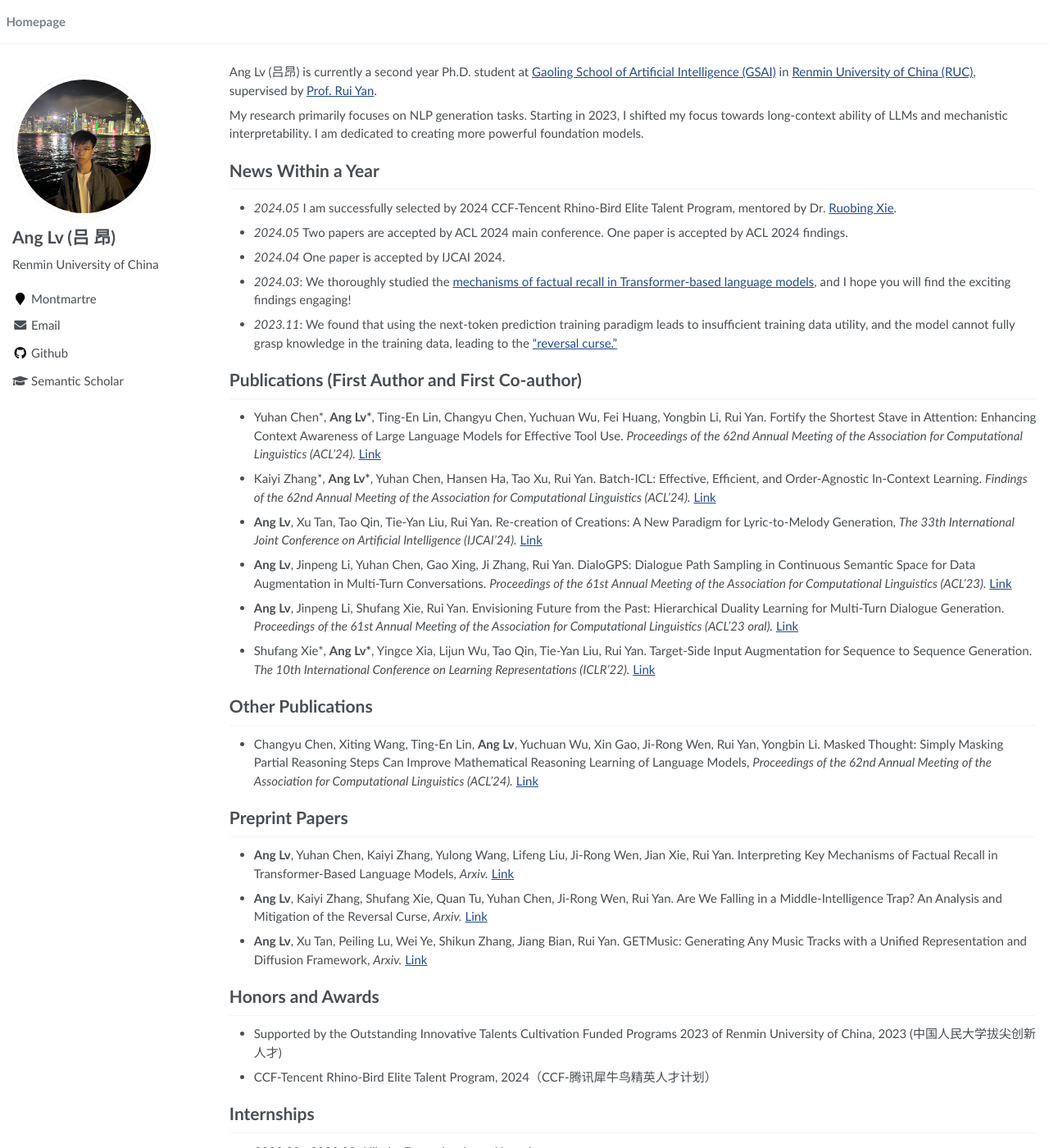
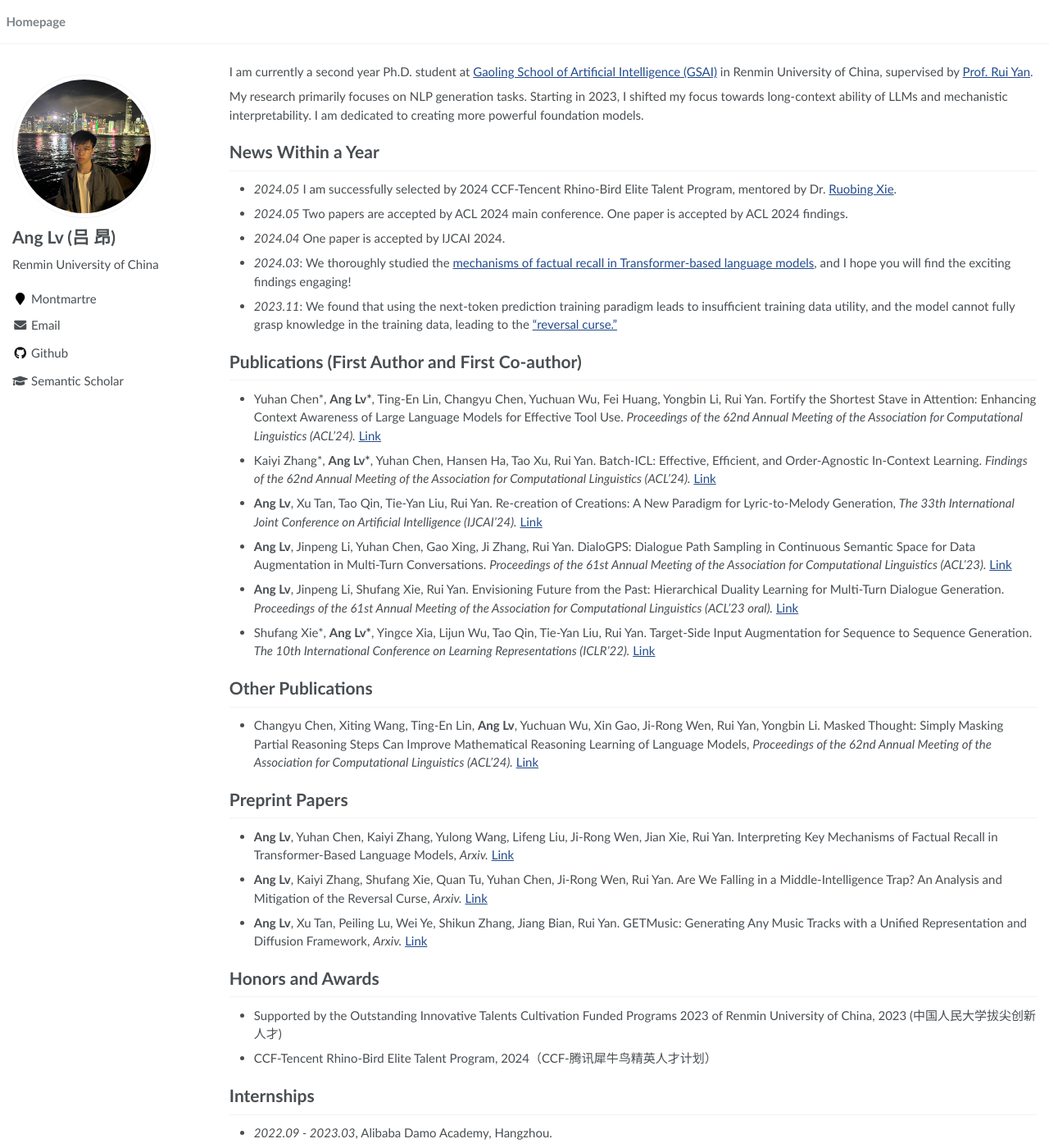
Before and after one commit to trestad/trestad.github.io, a Jekyll site: the page built from _pages/about.md, in a window 1280 px wide and 1400 px high. Shown: the whole window at 82% size. Built offline with Jekyll 4.4.1, drawn with Linux system fonts in a browser that asks for light colours; some of the changed text lies outside the part shown.

Commit message:
Update about.md

```diff
--- a/_pages/about.md
+++ b/_pages/about.md
@@ -10,7 +10,7 @@ redirect_from:
 
 <span class='anchor' id='about-me'></span>
 
-Ang Lv (吕昂) is currently a second year Ph.D. student at [Gaoling School of Artificial Intelligence (GSAI)](http://ai.ruc.edu.cn/english/index.htm) in [Renmin University of China (RUC)](https://en.ruc.edu.cn), supervised by [Prof. Rui Yan](https://scholar.google.com/citations?user=eLw6g-UAAAAJ&hl=en).
+I am currently a second year Ph.D. student at [Gaoling School of Artificial Intelligence (GSAI)](http://ai.ruc.edu.cn/english/index.htm) in Renmin University of China, supervised by [Prof. Rui Yan](https://scholar.google.com/citations?user=eLw6g-UAAAAJ&hl=en).
 
 My research primarily focuses on NLP generation tasks. Starting in 2023, I shifted my focus towards long-context ability of LLMs and mechanistic interpretability. I am dedicated to creating more powerful foundation models.
 
@@ -61,6 +61,6 @@ China, 2023 (中国人民大学拔尖创新人才)
 
 # Internships
 - *2022.09 - 2023.03*, Alibaba Damo Academy, Hangzhou.
-- *2023.03 - 2023.09*, [Microsoft Research, Machine Learning Area](https://www.microsoft.com/en-us/research/group/machine-learning-research-group/), mentored by [Xu Tan](https://www.microsoft.com/en-us/research/people/xuta/). Our collaborative efforts are dedicated to the [Muzic project](https://github.com/microsoft/muzic), which currently boasts 4k stars on GitHub.
+- *2023.03 - 2023.09*, Microsoft Research, [Machine Learning Area](https://www.microsoft.com/en-us/research/group/machine-learning-research-group/), mentored by [Xu Tan](https://scholar.google.co.jp/citations?user=tob-U1oAAAAJ&hl=en). Our collaborative efforts are dedicated to the [Muzic project](https://github.com/microsoft/muzic), which currently boasts 4k stars on GitHub.
 - *2023.09 - 2024.05*, Alibaba Damo Academy, Beijing.
 - *2024.05 - now*, Tencent, Beijing.
```
